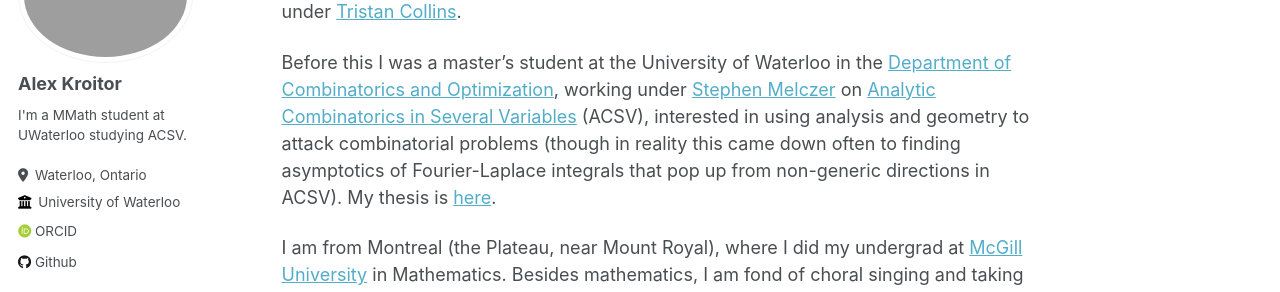
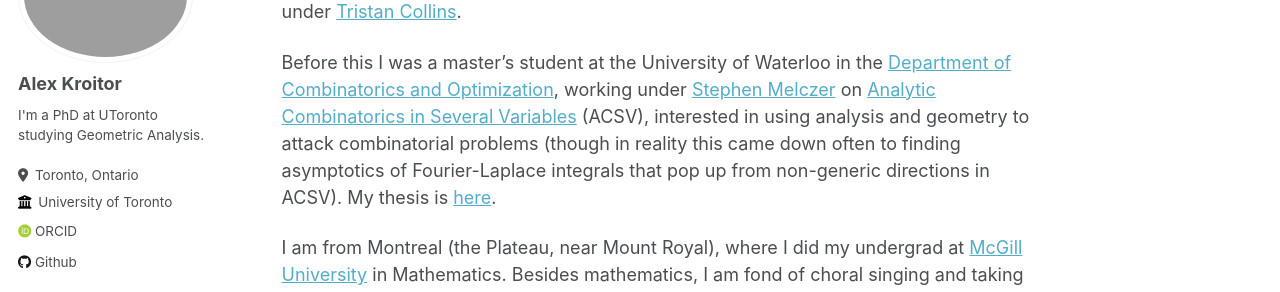
Before and after one commit to akroitor/akroitor.github.io, a Jekyll site: the page built from _pages/about.md, in a window 1280 px wide. Shown: the part 157-449 px from the top of the page. Built offline with Jekyll 4.4.1, drawn with Linux system fonts in a browser that asks for light colours; some web fonts are replaced.

Commit message:
Update _config.yml
changed from waterloo to torontoo

```diff
--- a/_config.yml
+++ b/_config.yml
@@ -11,7 +11,7 @@ locale                   : "en-CA"
 title                    : "Alex Kroitor / Math Site"
 title_separator          : "-"
 name                     : &name "Alex Kroitor"
-description              : &description "MMath in CO at UWaterloo."
+description              : &description "PhD in Math at Toronto."
 url                      : https://akroitor.github.io # the base hostname & protocol for your site e.g. "https://mmistakes.github.io"
 baseurl                  : "" # the subpath of your site, e.g. "/blog"
 repository               : "akroitor/akroitor.github.io"
@@ -24,9 +24,9 @@ author:
   avatar           : "profile.png"
   name             : "Alex Kroitor"
   pronouns         : # example: "she/her"
-  bio              : "I'm a MMath student at UWaterloo studying ACSV."
-  location         : "Waterloo, Ontario"
-  employer         : "University of Waterloo"
+  bio              : "I'm a PhD at UToronto studying Geometric Analysis."
+  location         : "Toronto, Ontario"
+  employer         : "University of Toronto"
   uri              : # URL
   email            : # "apkroito@uwaterloo.ca"
 
```
